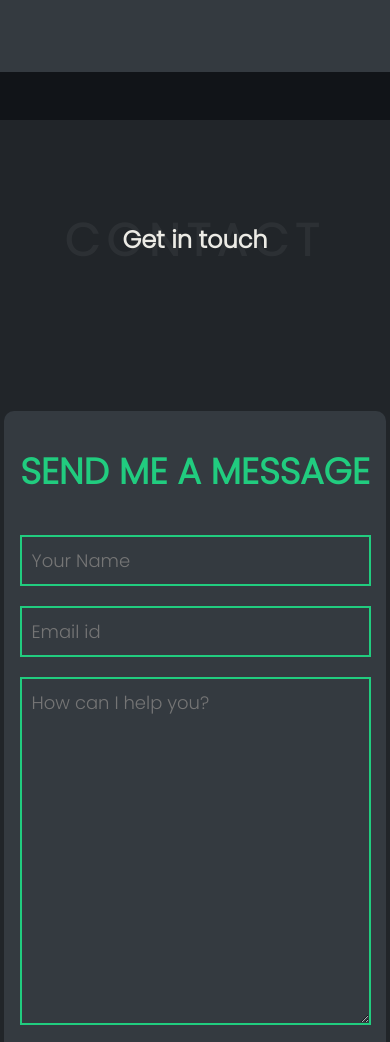
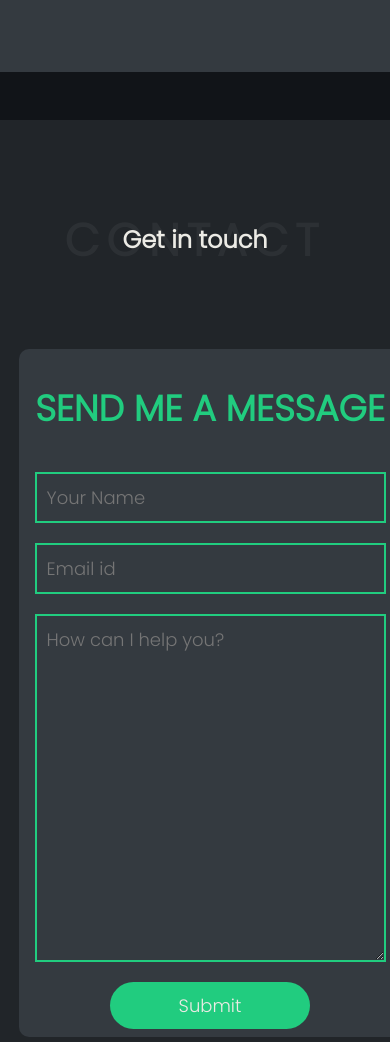
Before and after one commit to julia-rogacka/portfolio, a website: page index.html in a window 390 px wide. Shown: the part 7058-8100 px from the top of the page. Drawn offline with Linux system fonts and the light colour scheme; files whose address does not match are found by name.

Commit message:
Edited contact section on mobile screen

```diff
--- a/style.css
+++ b/style.css
@@ -1060,7 +1060,6 @@ form button {
         margin: 0 auto;
         display: flex;
         flex-direction: column;
-        z-index: 0;
     }
 
     .swiper-slide {
@@ -1070,7 +1069,15 @@ form button {
         font-size: 16px;
     }
 
-    .contact {
-        z-index: 1;
+    .container-contact {
+        height: 90%;
+        width: 100%;
+        margin-top: 0px;
+        padding: 0 15px;
+    }
+
+    form p {
+        font-size: 20px;
+        margin-bottom: 15px;
     }
 }
```
